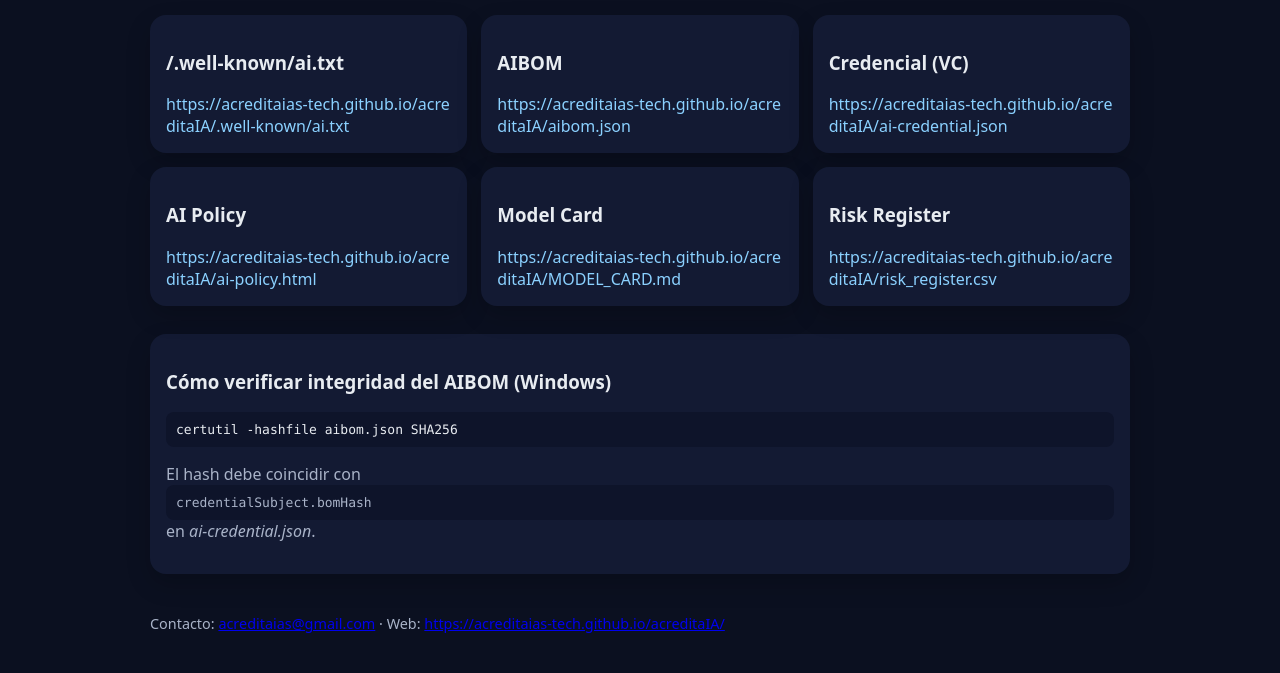
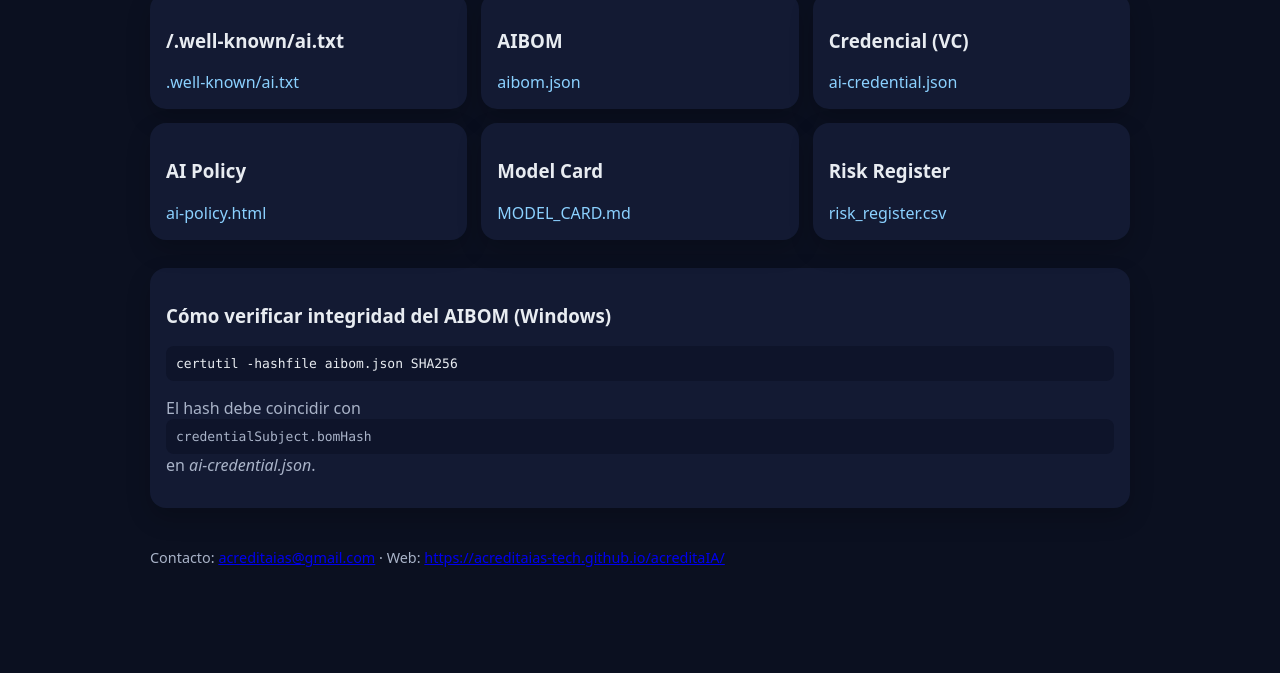
Before and after one commit to acreditaias-tech/acreditaIA, a plain HTML site: page index.html in a window 1280 px wide. Shown: the part 148-821 px from the top of the page. After the commit the page ends 800 px from the top, so only its background shows below. Drawn offline with Linux system fonts and the light colour scheme.

Commit message:
Update index.html

````diff
--- a/index.html
+++ b/index.html
@@ -1,4 +1,3 @@
-```html
 <!doctype html>
 <html lang="es">
 <head>
@@ -7,6 +6,8 @@
   <title>AcreditaIA — Evidencias verificables</title>
   <meta name="description" content="AIBOM + VC + ai.txt + Model Card + Risk Register + AI Policy"/>
   <link rel="icon" href="data:,">
+  <!-- IMPORTANTE: ajusta el base href a tu URL de Pages EXACTA -->
+  <base href="https://acreditaias-tech.github.io/acreditaIA/">
   <style>
     :root { --bg:#0b1020; --fg:#e8ecf1; --card:#131a33; --muted:#a9b3c8; }
     body { margin:0; font-family:system-ui,Arial,sans-serif; background:var(--bg); color:var(--fg); }
@@ -23,15 +24,15 @@
 <body>
   <main class="wrap">
     <h1>AcreditaIA — Evidencias de IA verificables</h1>
-    <p>Publicamos <strong>ai.txt</strong>, <strong>AIBOM</strong>, <strong>Credencial (VC)</strong>, <strong>Model Card</strong>, <strong>Risk Register</strong> y <strong>AI Policy</strong>. A continuación tienes accesos rápidos:</p>
+    <p>Publicamos <strong>ai.txt</strong>, <strong>AIBOM</strong>, <strong>Credencial (VC)</strong>, <strong>Model Card</strong>, <strong>Risk Register</strong> y <strong>AI Policy</strong>. Accesos rápidos:</p>
 
     <section class="grid">
-      <div class="card"><h3>/.well-known/ai.txt</h3><a href="/acreditaIA/.well-known/ai.txt">https://acreditaias-tech.github.io/acreditaIA/.well-known/ai.txt</a></div>
-      <div class="card"><h3>AIBOM</h3><a href="/acreditaIA/aibom.json">https://acreditaias-tech.github.io/acreditaIA/aibom.json</a></div>
-      <div class="card"><h3>Credencial (VC)</h3><a href="/acreditaIA/ai-credential.json">https://acreditaias-tech.github.io/acreditaIA/ai-credential.json</a></div>
-      <div class="card"><h3>AI Policy</h3><a href="/acreditaIA/ai-policy.html">https://acreditaias-tech.github.io/acreditaIA/ai-policy.html</a></div>
-      <div class="card"><h3>Model Card</h3><a href="/acreditaIA/MODEL_CARD.md">https://acreditaias-tech.github.io/acreditaIA/MODEL_CARD.md</a></div>
-      <div class="card"><h3>Risk Register</h3><a href="/acreditaIA/risk_register.csv">https://acreditaias-tech.github.io/acreditaIA/risk_register.csv</a></div>
+      <div class="card"><h3>/.well-known/ai.txt</h3><a href=".well-known/ai.txt" target="_blank" rel="noopener">.well-known/ai.txt</a></div>
+      <div class="card"><h3>AIBOM</h3><a href="aibom.json" target="_blank" rel="noopener">aibom.json</a></div>
+      <div class="card"><h3>Credencial (VC)</h3><a href="ai-credential.json" target="_blank" rel="noopener">ai-credential.json</a></div>
+      <div class="card"><h3>AI Policy</h3><a href="ai-policy.html" target="_blank" rel="noopener">ai-policy.html</a></div>
+      <div class="card"><h3>Model Card</h3><a href="MODEL_CARD.md" target="_blank" rel="noopener">MODEL_CARD.md</a></div>
+      <div class="card"><h3>Risk Register</h3><a href="risk_register.csv" target="_blank" rel="noopener">risk_register.csv</a></div>
     </section>
 
     <section class="card">
@@ -42,7 +43,7 @@
 
     <footer>
       Contacto: <a href="mailto:acreditaias@gmail.com">acreditaias@gmail.com</a> ·
-      Web: <a href="https://acreditaias-tech.github.io/acreditaIA/">https://acreditaias-tech.github.io/acreditaIA/</a>
+      Web: <a href="./">https://acreditaias-tech.github.io/acreditaIA/</a>
     </footer>
   </main>
 </body>
````
